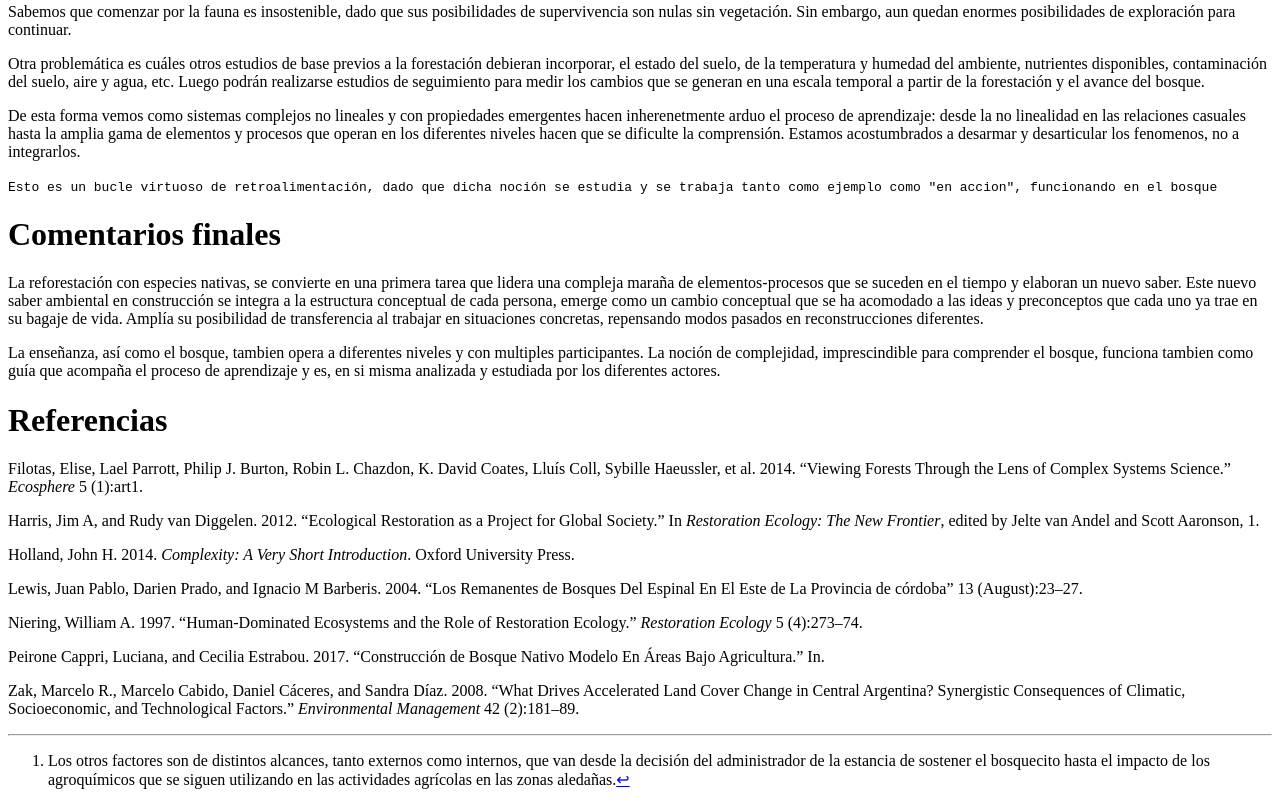
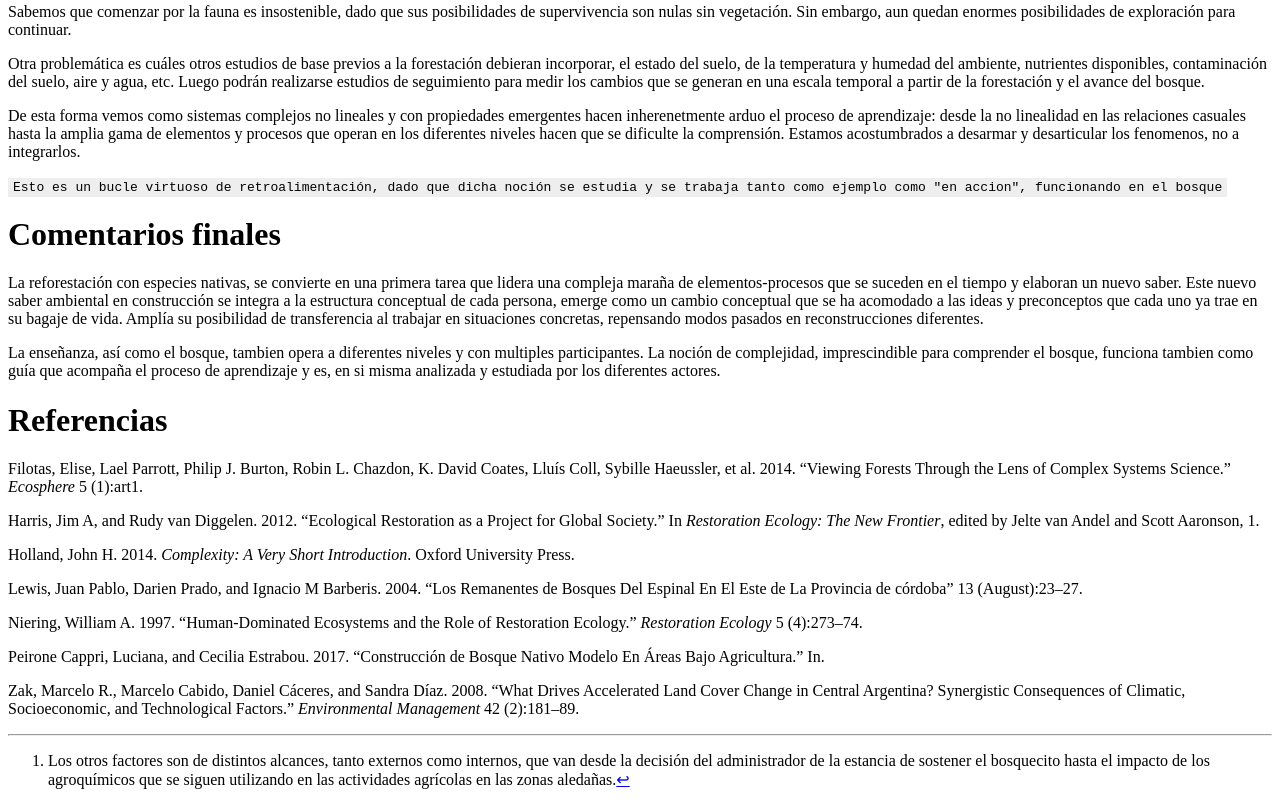
Before and after one commit to soy-julian/complex, a website: page complex.html in a window 1280 px wide. Shown: the part 1791-2596 px from the top of the page. Drawn offline with Linux system fonts and the light colour scheme.

Commit message:
added med.css to head

```diff
--- a/complex.html
+++ b/complex.html
@@ -1,6 +1,7 @@
 <!DOCTYPE html>
 <html xmlns="http://www.w3.org/1999/xhtml" lang="" xml:lang="">
 <head>
+          <link rel="stylesheet" href="css/med.css">
   <meta charset="utf-8" />
   <meta name="generator" content="pandoc" />
   <meta name="viewport" content="width=device-width, initial-scale=1.0, user-scalable=yes" />
```
